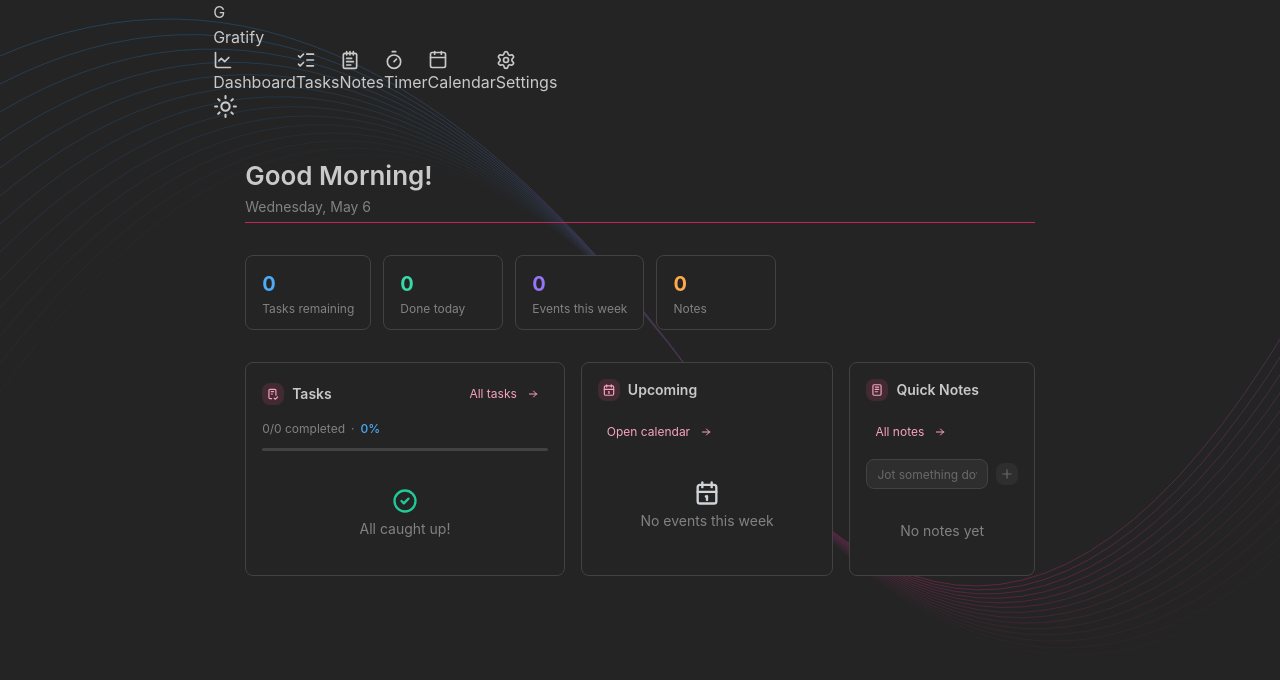
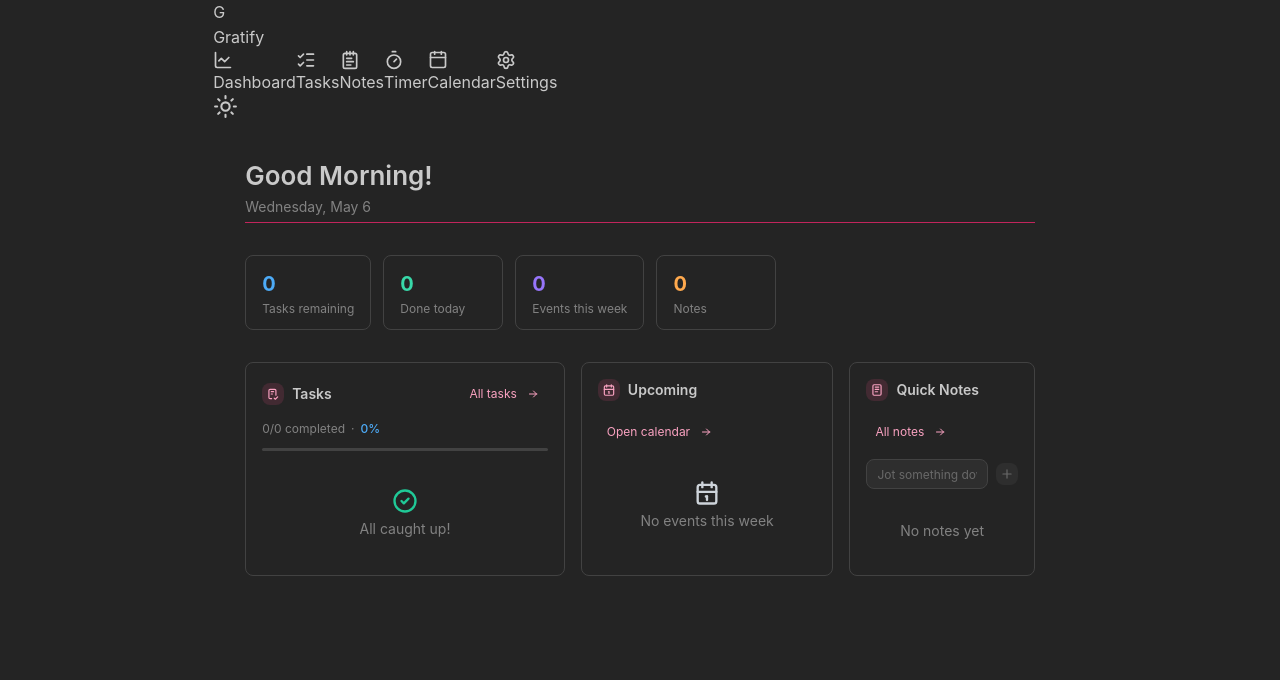
Before and after one commit to anandita-3217/gratify, a React (Vite) app in the folder src/renderer/: page /#/ in a window 1280 px wide. Shown: the top 680 px of the page. Built offline with nearby package versions, Linux system fonts and the light colour scheme.

Commit message:
got rid of the wavy lines bg

```diff
--- a/src/renderer/src/assets/main.css
+++ b/src/renderer/src/assets/main.css
@@ -24,7 +24,7 @@ body {
   align-items: center;
   justify-content: center;
   /* overflow: hidden; */
-  background-image: url('./wavy-lines.svg');
+  /* background-image: url('./wavy-lines.svg'); */
   background-size: cover;
   user-select: none;
 }
```
